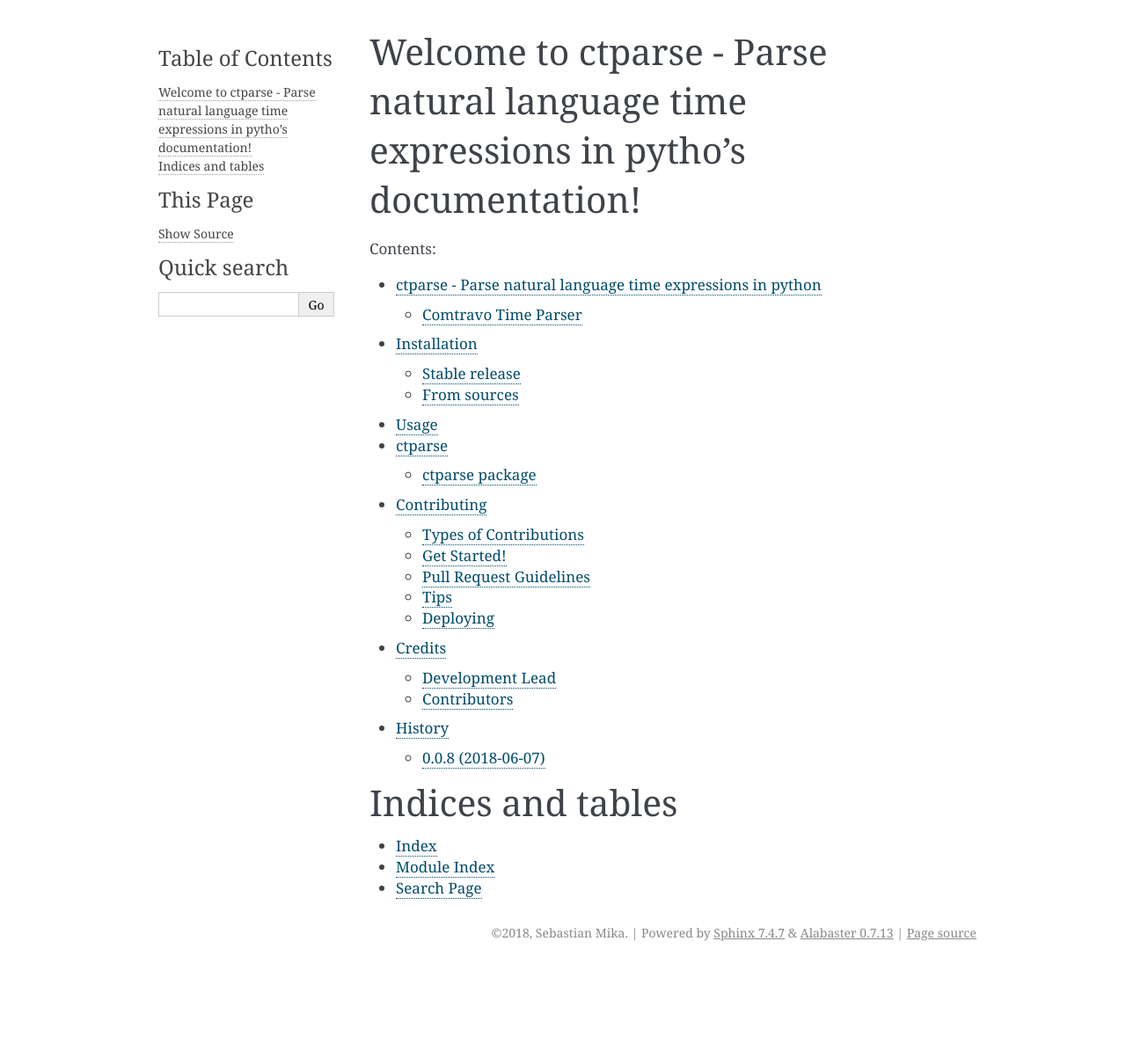
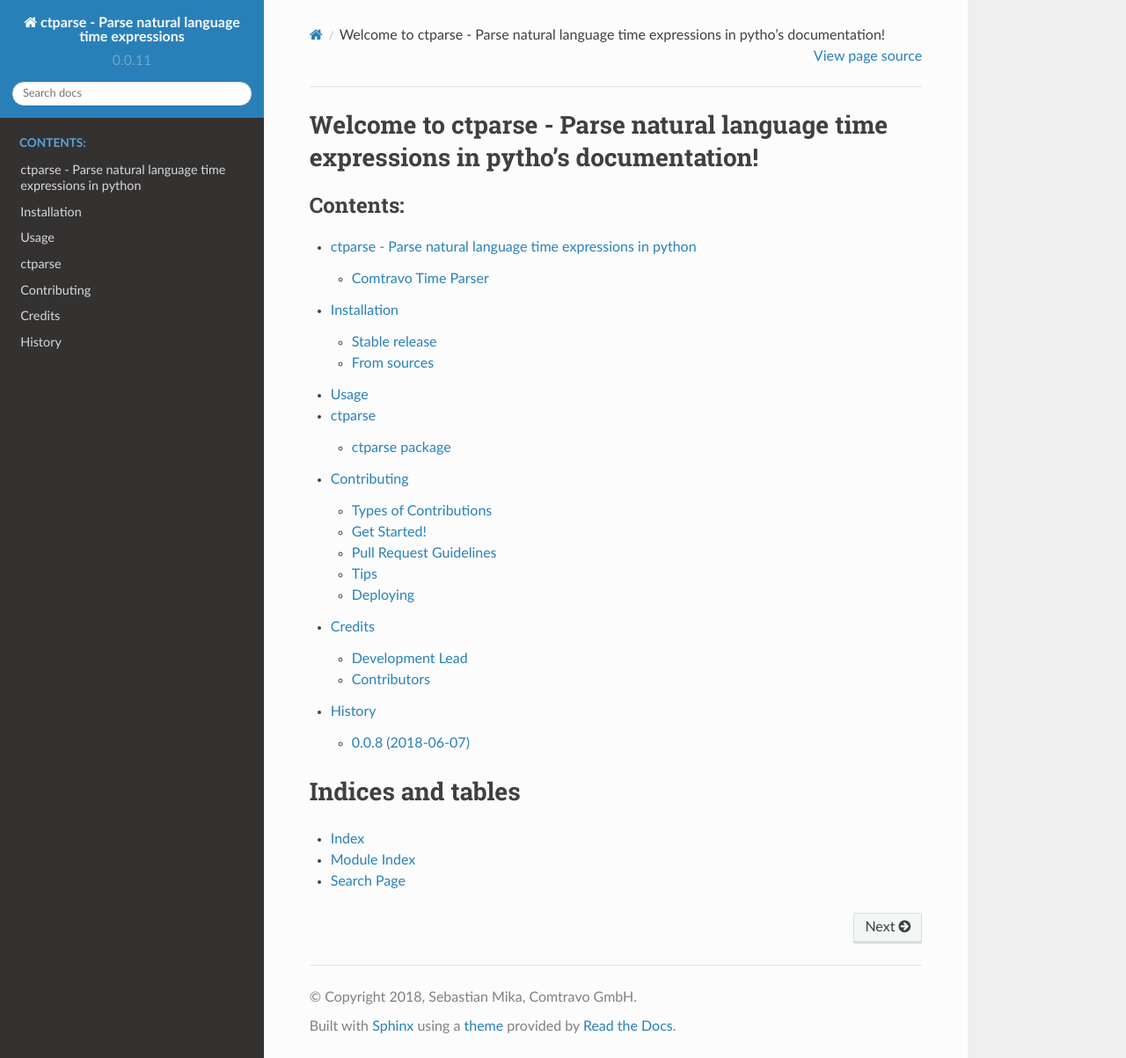
Before and after one commit to comtravo/ctparse, a Sphinx documentation site: the page built from docs/index.rst, in a window 1280 px wide and 1203 px high. Shown: the whole window at 88% size. Built offline with Sphinx 7.4.7 and the Read the Docs theme 2.0.0, drawn with Linux system fonts in a browser that asks for light colours.

Commit message:
adjust rtd conf

```diff
--- a/docs/conf.py
+++ b/docs/conf.py
@@ -47,9 +47,9 @@
 master_doc = 'index'
 
 # General information about the project.
-project = u'ctparse - Parse natural language time expressions in pytho'
-copyright = u"2018, Sebastian Mika"
-author = u"Sebastian Mika"
+project = u'ctparse - Parse natural language time expressions'
+copyright = u"2018, Sebastian Mika, Comtravo GmbH"
+author = u"Sebastian Mika - Comtravo"
 
 # The version info for the project you're documenting, acts as replacement
 # for |version| and |release|, also used in various other places throughout
@@ -84,7 +84,7 @@
 # The theme to use for HTML and HTML Help pages.  See the documentation for
 # a list of builtin themes.
 #
-html_theme = 'alabaster'
+html_theme = 'sphinx_rtd_theme'
 
 # Theme options are theme-specific and customize the look and feel of a
 # theme further.  For a list of options available for each theme, see the
@@ -140,7 +140,7 @@
 # (source start file, name, description, authors, manual section).
 man_pages = [
     (master_doc, 'ctparse',
-     u'ctparse - Parse natural language time expressions in pytho Documentation',
+     u'ctparse - Parse natural language time expressions Documentation',
      [author], 1)
 ]
 
@@ -152,7 +152,7 @@
 #  dir menu entry, description, category)
 texinfo_documents = [
     (master_doc, 'ctparse',
-     u'ctparse - Parse natural language time expressions in pytho Documentation',
+     u'ctparse - Parse natural language time expressions Documentation',
      author,
      'ctparse',
      'One line description of project.',
```
